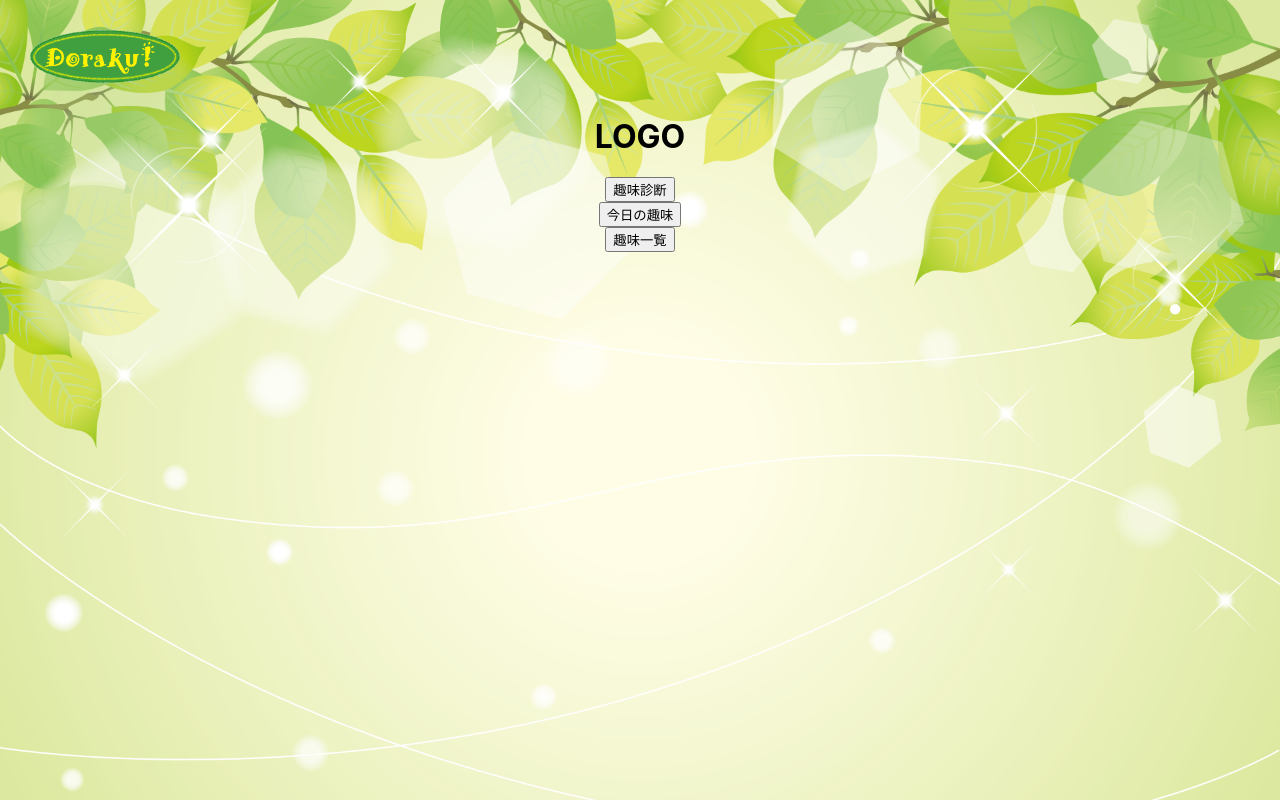
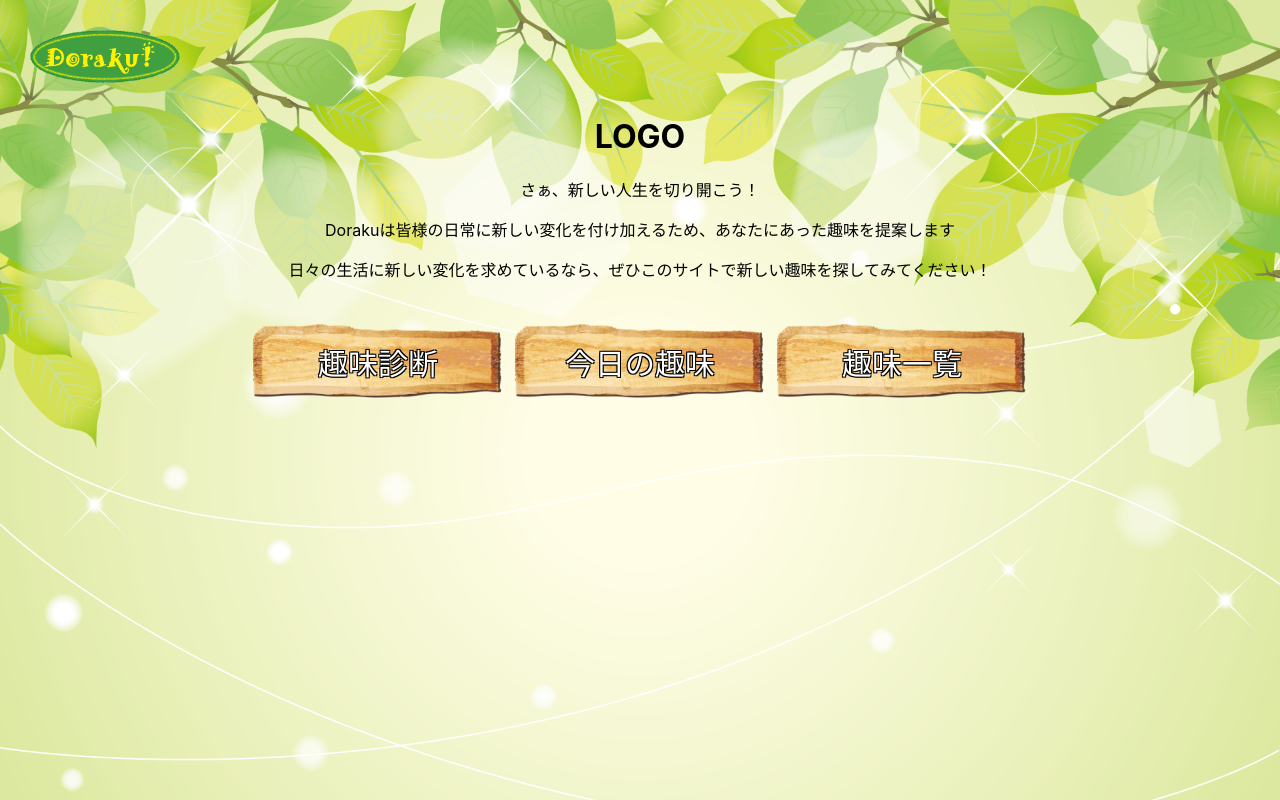
Before and after one commit to sh-miyoshi/doraku, a React (Create React App) app in the folder frontend/doraku/: page / in a window 1280 px wide. Built offline with nearby package versions, Linux system fonts and the light colour scheme.

Commit message:
add css for button

```diff
--- /dev/null
+++ b/frontend/doraku/src/top.css
@@ -0,0 +1,15 @@
+button {
+  border: 0px;
+	width: 250px;
+	height: 75px;
+	background: url("images/button.png") left top no-repeat;
+	color: #ffffff;
+	font-size: 30px;
+	text-shadow: black 1px 1px 0px, black -1px 1px 0px,
+			        	black 1px -1px 0px, black -1px -1px 0px;
+}
+
+button:hover {
+  cursor: pointer;
+  opacity: 0.7;
+}
--- a/frontend/doraku/src/top.js
+++ b/frontend/doraku/src/top.js
@@ -1,22 +1,35 @@
 import React, { Component } from 'react';
 import { Button } from 'react-bootstrap';
+import './top.css';
 
 export class Top extends Component {
   render() {
     return (
       <div>
         <h1>LOGO</h1>
+        <p>さぁ、新しい人生を切り開こう！</p>
+        <p>Dorakuは皆様の日常に新しい変化を付け加えるため、あなたにあった趣味を提案します</p>
+        <p>日々の生活に新しい変化を求めているなら、ぜひこのサイトで新しい趣味を探してみてください！</p>
+        <br />
+        <table cellPadding={5} align="center">
+          <tr>
+            <td>
               <Button onClick={() => { this.props.history.push('/recommend') }}>
                 趣味診断
               </Button>
-        <br />
+            </td>
+            <td>
               <Button onClick={() => { this.props.history.push('/today') }}>
                 今日の趣味
               </Button>
-        <br />
+            </td>
+            <td>
               <Button onClick={() => { this.props.history.push('/list') }}>
                 趣味一覧
               </Button>
+            </td>
+          </tr>
+        </table>
       </div>
     )
   }
```
Also changed, not shown: frontend/doraku/src/images/button.png (added), 1 other file (tests, documents, lock files or other folders). Lines whose indentation alone changed are shown as unchanged.
